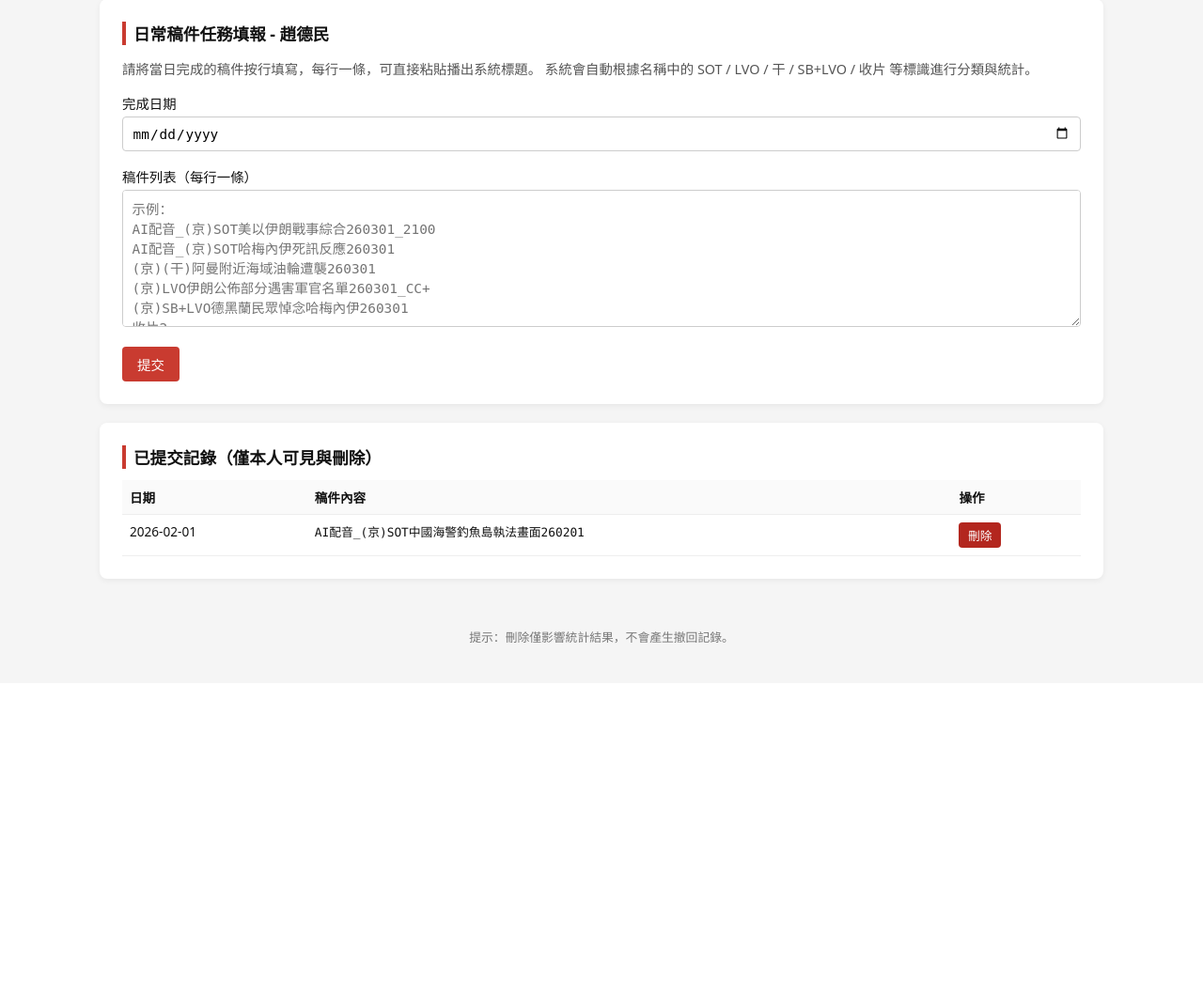
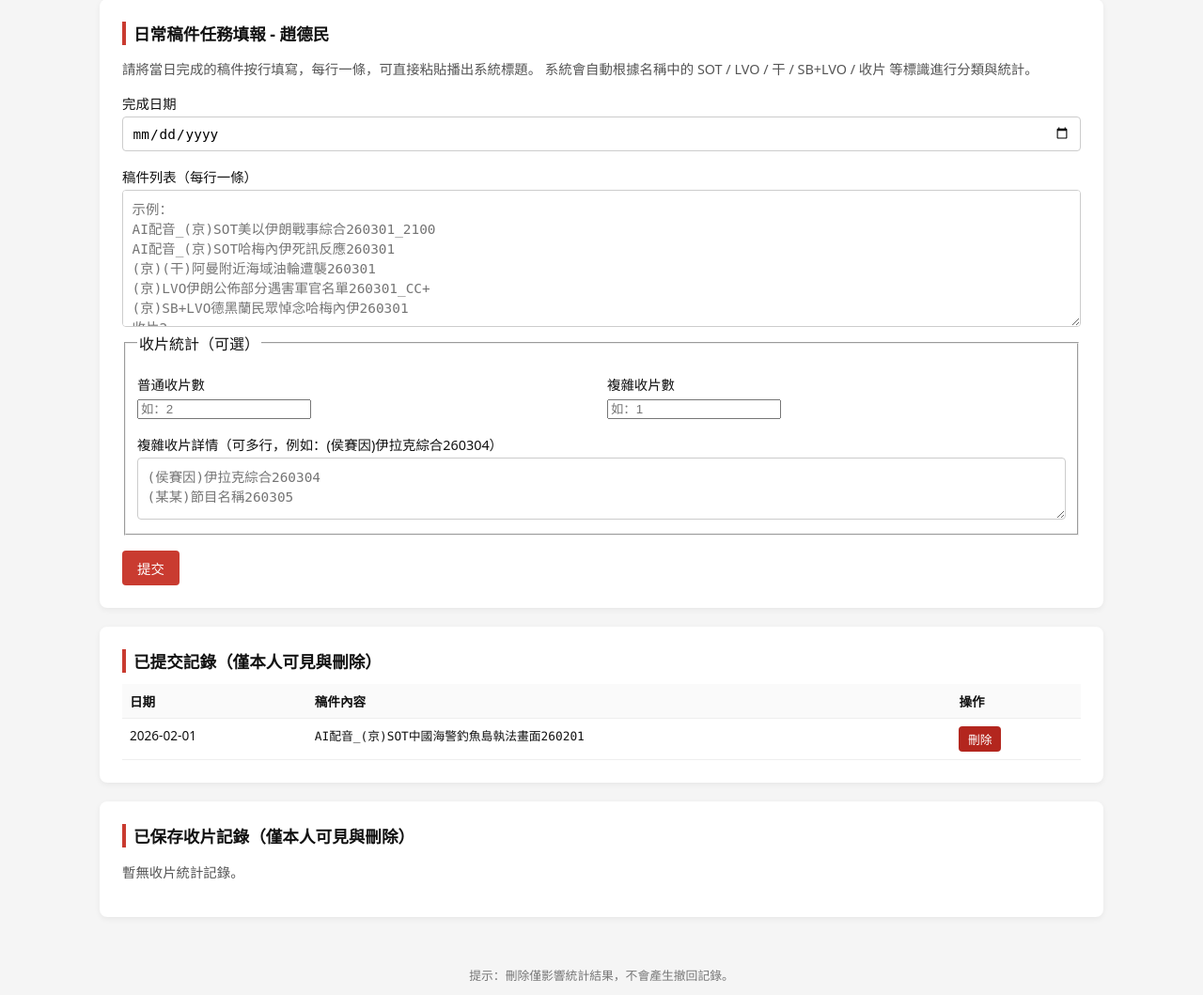
Before and after one commit to ZhaoParkerStudio/bj-editor-stats, a Flask app: a page that uses templates/daily_tasks.html in a window 1280 px wide. Shown: the part 73-1132 px from the top of the page at 94% size. Before the commit the page ends 758 px from the top, so only its background shows below. Run offline with Flask 3, Linux system fonts and the light colour scheme.

Commit message:
新增复杂收片

```diff
--- a/app.py
+++ b/app.py
@@ -65,6 +65,21 @@ class DailyTask(db.Model):
     raw_text = db.Column(db.Text, nullable=False)
     # 完成日期（僅日期）
     task_date = db.Column(db.Date, nullable=False)
+    created_at = db.Column(db.DateTime, default=datetime.utcnow)
+
+
+class ShoupiRecord(db.Model):
+    """手動填報的收片統計（按成員+日期彙總一次）"""
+
+    id = db.Column(db.Integer, primary_key=True)
+    member_name = db.Column(db.String(50), nullable=False)
+    task_date = db.Column(db.Date, nullable=False)
+    # 當日普通收片數
+    normal_count = db.Column(db.Integer, default=0)
+    # 當日複雜收片數
+    complex_count = db.Column(db.Integer, default=0)
+    # 複雜收片詳情（可多行）
+    complex_details = db.Column(db.Text, nullable=True)
     created_at = db.Column(db.DateTime, default=datetime.utcnow)
 
 
@@ -176,6 +191,37 @@ def aggregate_daily_statistics(tasks):
     return pd.DataFrame(records)
 
 
+def aggregate_shoupi_records(records):
+    """將 ShoupiRecord 轉成與 df_daily 結構一致的 DataFrame。"""
+    rows = []
+    for r in records:
+        date_str = r.task_date.strftime("%Y-%m-%d")
+        if (r.normal_count or 0) > 0:
+            rows.append(
+                {
+                    "成員": r.member_name,
+                    "日期": date_str,
+                    "類型": "收片",
+                    "數量": int(r.normal_count),
+                    "詳情": "手動填報普通收片",
+                }
+            )
+        if (r.complex_count or 0) > 0:
+            rows.append(
+                {
+                    "成員": r.member_name,
+                    "日期": date_str,
+                    "類型": "複雜收片",
+                    "數量": int(r.complex_count),
+                    "詳情": (r.complex_details or "").strip() or "手動填報複雜收片",
+                }
+            )
+
+    if not rows:
+        return pd.DataFrame(columns=["成員", "日期", "類型", "數量", "詳情"])
+    return pd.DataFrame(rows)
+
+
 def is_leader(name: str) -> bool:
     return name == LEADER_NAME
 
@@ -224,15 +270,45 @@ def daily_tasks(member_name):
                 .order_by(DailyTask.task_date.desc(), DailyTask.created_at.desc())
                 .all()
             )
+            shoupi_records = (
+                ShoupiRecord.query.filter_by(member_name=member_name)
+                .order_by(ShoupiRecord.task_date.desc(), ShoupiRecord.created_at.desc())
+                .all()
+            )
             return render_template(
                 "daily_tasks.html",
                 member_name=member_name,
                 tasks=tasks,
+                shoupi_records=shoupi_records,
                 error=error,
             )
         task_date = datetime.strptime(date_str, "%Y-%m-%d").date()
         task = DailyTask(member_name=member_name, raw_text=raw_text, task_date=task_date)
         db.session.add(task)
+
+        # 收片手動填報
+        try:
+            normal_shoupi = int(request.form.get("normal_shoupi_count") or 0)
+        except ValueError:
+            normal_shoupi = 0
+        try:
+            complex_shoupi = int(request.form.get("complex_shoupi_count") or 0)
+        except ValueError:
+            complex_shoupi = 0
+        complex_details = (request.form.get("complex_shoupi_details") or "").strip()
+
+        if normal_shoupi or complex_shoupi or complex_details:
+            # 一個成員+日期只保留一條 ShoupiRecord，重新提交會覆蓋
+            record = ShoupiRecord.query.filter_by(
+                member_name=member_name, task_date=task_date
+            ).first()
+            if record is None:
+                record = ShoupiRecord(member_name=member_name, task_date=task_date)
+                db.session.add(record)
+            record.normal_count = normal_shoupi
+            record.complex_count = complex_shoupi
+            record.complex_details = complex_details
+
         db.session.commit()
         return redirect(url_for("daily_tasks", member_name=member_name))
 
@@ -241,7 +317,17 @@ def daily_tasks(member_name):
         .order_by(DailyTask.task_date.desc(), DailyTask.created_at.desc())
         .all()
     )
-    return render_template("daily_tasks.html", member_name=member_name, tasks=tasks)
+    shoupi_records = (
+        ShoupiRecord.query.filter_by(member_name=member_name)
+        .order_by(ShoupiRecord.task_date.desc(), ShoupiRecord.created_at.desc())
+        .all()
+    )
+    return render_template(
+        "daily_tasks.html",
+        member_name=member_name,
+        tasks=tasks,
+        shoupi_records=shoupi_records,
+    )
 
 
 @app.route("/daily/<member_name>/delete/<int:task_id>", methods=["POST"])
@@ -250,6 +336,16 @@ def delete_daily_task(member_name, task_id):
     if task.member_name != member_name:
         return redirect(url_for("daily_tasks", member_name=member_name))
     db.session.delete(task)
+    db.session.commit()
+    return redirect(url_for("daily_tasks", member_name=member_name))
+
+
+@app.route("/shoupi/<member_name>/delete/<int:record_id>", methods=["POST"])
+def delete_shoupi_record(member_name, record_id):
+    record = ShoupiRecord.query.get_or_404(record_id)
+    if record.member_name != member_name:
+        return redirect(url_for("daily_tasks", member_name=member_name))
+    db.session.delete(record)
     db.session.commit()
     return redirect(url_for("daily_tasks", member_name=member_name))
 
@@ -354,23 +450,31 @@ def stats():
     end_date = request.args.get("end_date")
 
     daily_query = DailyTask.query
+    shoupi_query = ShoupiRecord.query
     interp_query = InterpretingTask.query
     if member:
         daily_query = daily_query.filter_by(member_name=member)
         interp_query = interp_query.filter_by(member_name=member)
+        shoupi_query = shoupi_query.filter_by(member_name=member)
     if start_date:
         sd = datetime.strptime(start_date, "%Y-%m-%d").date()
         daily_query = daily_query.filter(DailyTask.task_date >= sd)
         interp_query = interp_query.filter(InterpretingTask.task_date >= sd)
+        shoupi_query = shoupi_query.filter(ShoupiRecord.task_date >= sd)
     if end_date:
         ed = datetime.strptime(end_date, "%Y-%m-%d").date()
         daily_query = daily_query.filter(DailyTask.task_date <= ed)
         interp_query = interp_query.filter(InterpretingTask.task_date <= ed)
+        shoupi_query = shoupi_query.filter(ShoupiRecord.task_date <= ed)
 
     daily_tasks = daily_query.all()
+    shoupi_records = shoupi_query.all()
     interp_tasks = interp_query.all()
 
     df_daily = aggregate_daily_statistics(daily_tasks)
+    df_shoupi = aggregate_shoupi_records(shoupi_records)
+    if not df_shoupi.empty:
+        df_daily = pd.concat([df_daily, df_shoupi], ignore_index=True)
     df_interp = aggregate_interpreting_statistics(interp_tasks)
 
     # 個人統計
@@ -416,18 +520,25 @@ def stats():
 
 def build_export_frames(start_date=None, end_date=None):
     daily_query = DailyTask.query
+    shoupi_query = ShoupiRecord.query
     interp_query = InterpretingTask.query
     if start_date:
         sd = datetime.strptime(start_date, "%Y-%m-%d").date()
         daily_query = daily_query.filter(DailyTask.task_date >= sd)
         interp_query = interp_query.filter(InterpretingTask.task_date >= sd)
+        shoupi_query = shoupi_query.filter(ShoupiRecord.task_date >= sd)
     if end_date:
         ed = datetime.strptime(end_date, "%Y-%m-%d").date()
         daily_query = daily_query.filter(DailyTask.task_date <= ed)
         interp_query = interp_query.filter(InterpretingTask.task_date <= ed)
+        shoupi_query = shoupi_query.filter(ShoupiRecord.task_date <= ed)
     daily_tasks = daily_query.all()
+    shoupi_records = shoupi_query.all()
     interp_tasks = interp_query.all()
     df_daily = aggregate_daily_statistics(daily_tasks)
+    df_shoupi = aggregate_shoupi_records(shoupi_records)
+    if not df_shoupi.empty:
+        df_daily = pd.concat([df_daily, df_shoupi], ignore_index=True)
     df_interp = aggregate_interpreting_statistics(interp_tasks)
     return df_daily, df_interp
 
--- a/templates/daily_tasks.html
+++ b/templates/daily_tasks.html
@@ -34,6 +34,22 @@
 
         <label for="raw_text">稿件列表（每行一條）</label>
         <textarea id="raw_text" name="raw_text" rows="8" required placeholder="示例：&#10;AI配音_(京)SOT美以伊朗戰事綜合260301_2100&#10;AI配音_(京)SOT哈梅內伊死訊反應260301&#10;(京)(干)阿曼附近海域油輪遭襲260301&#10;(京)LVO伊朗公佈部分遇害軍官名單260301_CC+&#10;(京)SB+LVO德黑蘭民眾悼念哈梅內伊260301&#10;收片2"></textarea>
+
+        <fieldset class="fieldset">
+          <legend>收片統計（可選）</legend>
+          <div class="grid grid-2">
+            <div class="filter-group">
+              <label for="normal_shoupi_count">普通收片數</label>
+              <input id="normal_shoupi_count" name="normal_shoupi_count" type="number" min="0" step="1" placeholder="如：2">
+            </div>
+            <div class="filter-group">
+              <label for="complex_shoupi_count">複雜收片數</label>
+              <input id="complex_shoupi_count" name="complex_shoupi_count" type="number" min="0" step="1" placeholder="如：1">
+            </div>
+          </div>
+          <label for="complex_shoupi_details">複雜收片詳情（可多行，例如：(侯賽因)伊拉克綜合260304）</label>
+          <textarea id="complex_shoupi_details" name="complex_shoupi_details" rows="3" placeholder="(侯賽因)伊拉克綜合260304&#10;(某某)節目名稱260305"></textarea>
+        </fieldset>
 
         <div class="form-actions">
           <button type="submit" class="btn btn-primary">提交</button>
@@ -72,6 +88,42 @@
         <p class="help-text">暫無填報記錄。</p>
       {% endif %}
     </section>
+
+    <section class="card">
+      <h2 class="card-title">已保存收片記錄（僅本人可見與刪除）</h2>
+      {% if shoupi_records %}
+        <div class="table-wrapper">
+          <table class="table">
+            <thead>
+              <tr>
+                <th>日期</th>
+                <th>普通收片數</th>
+                <th>複雜收片數</th>
+                <th>複雜收片詳情</th>
+                <th>操作</th>
+              </tr>
+            </thead>
+            <tbody>
+              {% for r in shoupi_records %}
+                <tr>
+                  <td>{{ r.task_date.strftime('%Y-%m-%d') }}</td>
+                  <td>{{ r.normal_count or 0 }}</td>
+                  <td>{{ r.complex_count or 0 }}</td>
+                  <td class="text-pre">{{ r.complex_details }}</td>
+                  <td>
+                    <form method="post" action="{{ url_for('delete_shoupi_record', member_name=member_name, record_id=r.id) }}" onsubmit="return confirm('確定刪除此條收片記錄？');">
+                      <button type="submit" class="btn btn-danger btn-sm">刪除</button>
+                    </form>
+                  </td>
+                </tr>
+              {% endfor %}
+            </tbody>
+          </table>
+        </div>
+      {% else %}
+        <p class="help-text">暫無收片統計記錄。</p>
+      {% endif %}
+    </section>
   </main>
 
   <footer class="app-footer">
```
Also changed, not shown: bj-editor-stats_wsgi.py (added, +9 -0 lines), README.md, instance/bj_editor_stats.db (added), 2 other files.
